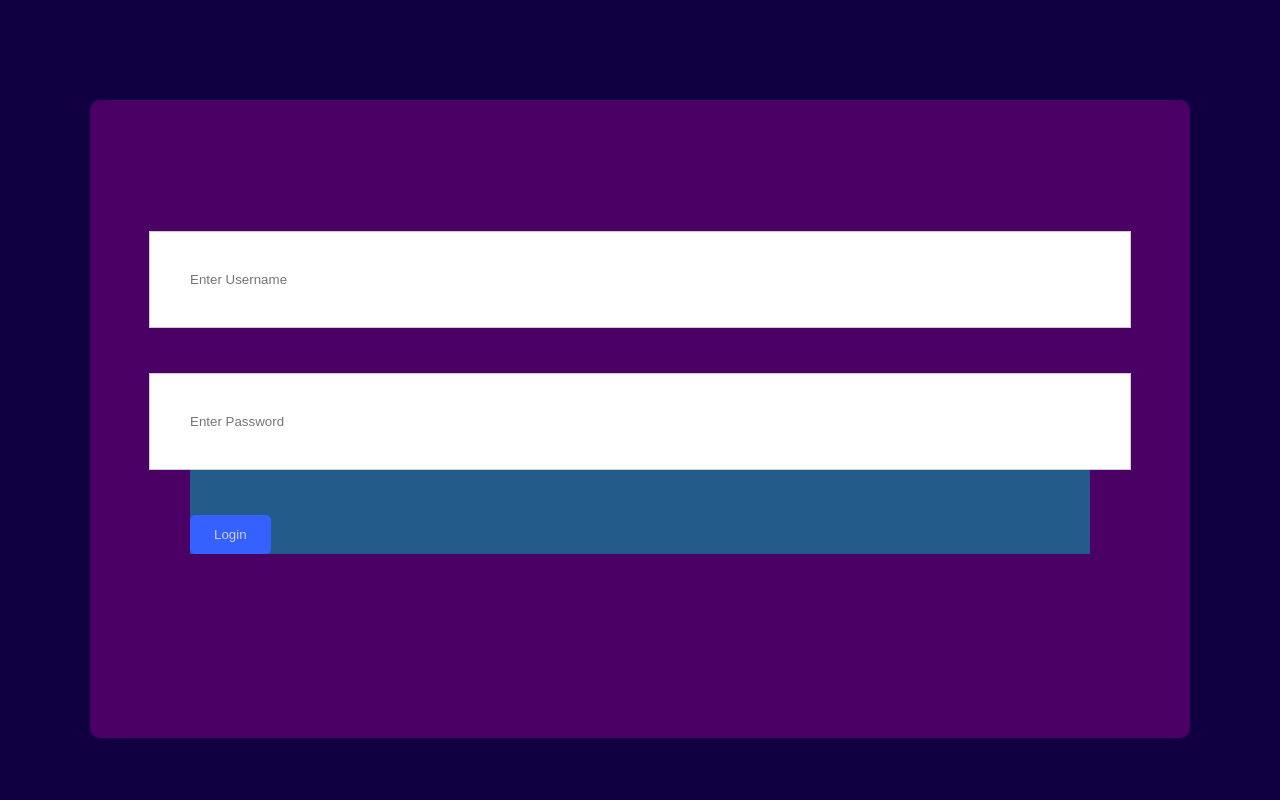
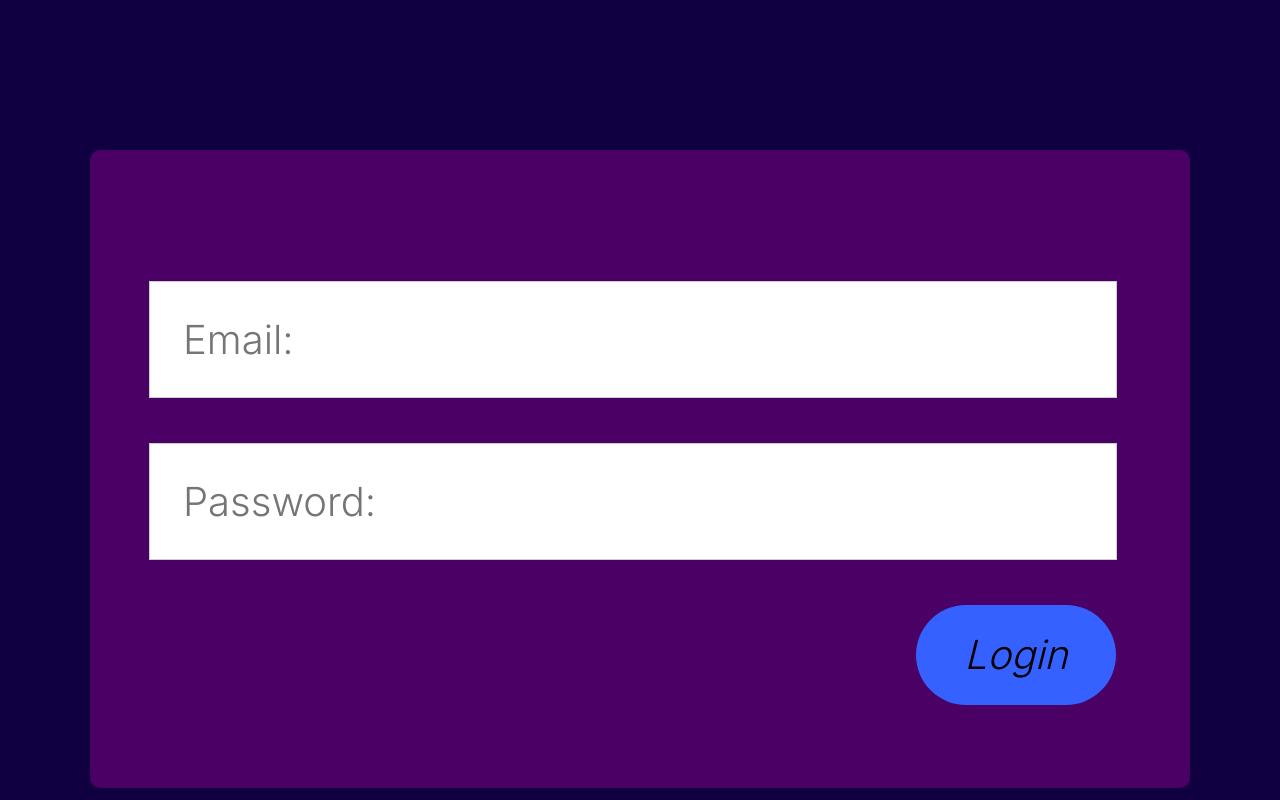
Before and after one commit to DmitrijsMetelica/Mantu-Copejs-Programesana, a PHP site: page /login.html in a window 1280 px wide. Run offline with PHP 8.4, Linux system fonts and the light colour scheme.

Commit message:
Login page gatavs!!!!!!!!!!!!!!!!!!!!!!

```diff
--- a/login.html
+++ b/login.html
@@ -8,15 +8,18 @@
     <link rel='stylesheet' type='text/css' media='screen' href='main.css'>
     <script src='main.js'></script>
 </head>
+<style>
+    @import url('https://fonts.googleapis.com/css2?family=Inter:wght@300&display=swap');
+    </style>
 <body class = "ieiesana_registesana">
     <div class = 'login_ekrans'>
         <div id="ielogošanas">
             <div id = "ielogosanas_inputi">
 
-                <input type="text" placeholder="Enter Username" name="uname" required>
+                <input type="text" placeholder="Email:" name="uname" required>
 
 
-                <input placeholder="Enter Password" name="psw" required>
+                <input placeholder="Password:" name="psw" required>
 
                 <button type="submit">Login</button>
             </div>
--- a/main.css
+++ b/main.css
@@ -41,6 +41,7 @@ body{
 
 }
 /* sākam veidot login page */
+
 .ieiesana_registesana{
     background-color: #110041;
 }
@@ -56,7 +57,7 @@ body{
     border-radius: 10px;
     background-color: #4B0065;
     margin:auto;
-    margin-top:100px;
+    margin-top:150px;
 }
 #ielogošanas{
     position: relative;
@@ -64,7 +65,7 @@ body{
     display: flex;
     margin: auto;
     margin-top: 300.75px;
-    background-color: rgb(35, 91, 139);
+    /* background-color: rgb(35, 91, 139); ... Vienkārši objektu orientācija. */
 
 }
 #ielogosanas_inputi{
@@ -72,24 +73,33 @@ body{
 
 }
 #ielogosanas_inputi input {
-
-
+    font-family: 'Inter', sans-serif;
+    font-style: normal;
     width: 900px;
-    padding: 40px;
-
-    margin-bottom: 12px;
+    padding: 33px;
     margin-bottom: 45px;
     border: 1px solid #CDCDCD;
-
     margin-left:-41px;
-
+    font-size: 40px;
+    color:#000;
 }
 
 #ielogosanas_inputi button {
+
+    height: 100px;
+    width: 200px;
+    font-size: 40px;
+    font-family: 'Inter', sans-serif;
+    font-style: italic;
+    font-weight: 100;
+    line-height: normal;
     background-color: #3461FF;
     color: #CDCDCD;
     padding: 12px 24px;
     border: none;
-    border-radius: 5px;
+    border-radius: 50px;
     cursor: pointer;
+    margin-left: 726px;
+    color: #000;
 }
+/* Sākam veidot register page */
```
